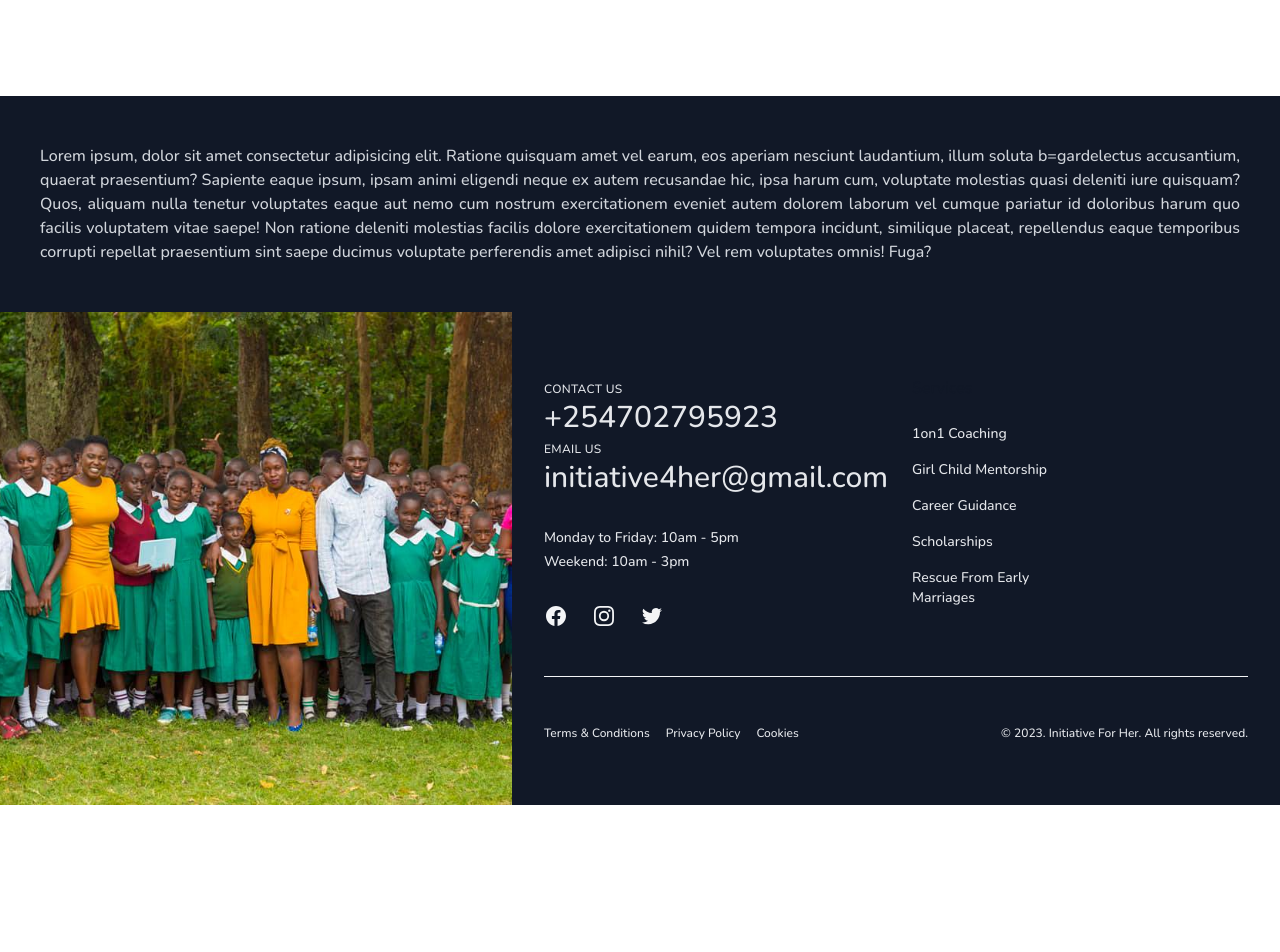
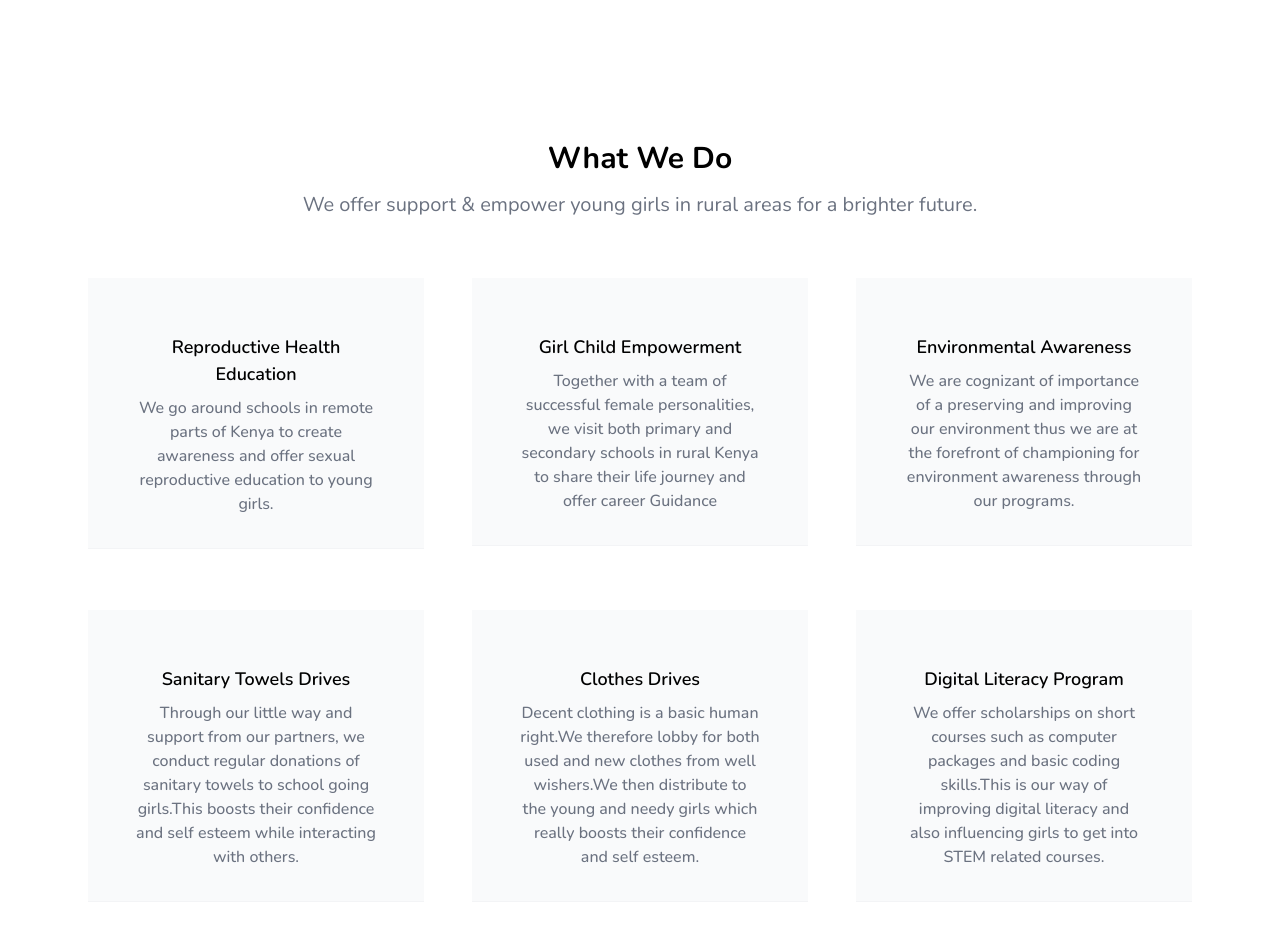
Before and after one commit to Vickopiyo/I-4Her, a React (Vite) app: page / in a window 1280 px wide. Shown: the part 800-1752 px from the top of the page. Before the commit the page ends 1605 px from the top, so only its background shows below. Built offline with nearby package versions, Linux system fonts and the light colour scheme; a web font is replaced by a local one.

Commit message:
CEO section(AboutUs)

```diff
--- a/src/About.jsx
+++ b/src/About.jsx
@@ -1,15 +1,46 @@
 import React from 'react'
+
+
+import ceo from './assets/founder.jpg'
 
 const About = () => {
   return (
-    <div>
+		<div>
+			<div class="py-16 bg-white">
+				<div class="container m-auto px-6 text-gray-600 md:px-12 xl:px-6">
 
+                    <div>
+					<h1 className="text-2xl  text-center mb-10  text-gray-900 font-bold md:text-4xl">
+						Our Mission
+					</h1>
 
-       projects
+                    </div>
+					<div class="space-y-6 md:space-y-0 md:flex md:gap-6  lg:gap-12">
+						<div class="md:5/12 lg:w-5/12">
+							<img src={ceo} alt="image" loading="lazy" width="" height="" />
+						</div>
+						<div class="md:12/12 lg:w-12/12">
+							<h2 class="text-2xl  pt-4 text-gray-900 font-bold md:text-4xl">
+								Beverly Nicole - Founder
+							</h2>
+							<p class="mt-6 text-gray-600">
+								Lorem ipsum dolor, sit amet consectetur adipisicing elit. Eum
+								omnis voluptatem accusantium nemo perspiciatis delectus atque
+								autem! Voluptatum tenetur beatae unde aperiam, repellat expedita
+								consequatur! Officiis id consequatur atque doloremque!
+							</p>
+							<p class="mt-4 text-gray-600">
 
-
-    </div>
-  )
+								Nobis minus voluptatibus pariatur dignissimos libero quaerat
+								iure expedita at? Asperiores nemo possimus nesciunt dicta veniam
+								aspernatur quam mollitia.
+							</p>
+						</div>
+					</div>
+				</div>
+			</div>
+		</div>
+	)
 }
 
 export default About
--- a/src/Home.jsx
+++ b/src/Home.jsx
@@ -1,13 +1,12 @@
-import React from 'react'
+import React from "react"
 import heropic from "./assets/floo.jpg"
-import Footer from './components/Footer'
-import Nav from './components/Nav'
+import Footer from "./components/Footer"
+import Nav from "./components/Nav"
 
 const Home = () => {
-  return (
+	return (
 		<div>
 			<div className="w-screen h-screen">
-
 				<div className="container-fluid">
 					<img
 						src={heropic}
@@ -25,20 +24,132 @@ const Home = () => {
 				</div>
 			</div>
 
-			<p className="text-base  text-justify bg-gray-900 text-gray-300 px-10 py-12 leading-normal">
-				Lorem ipsum, dolor sit amet consectetur adipisicing elit. Ratione
-				quisquam amet vel earum, eos aperiam nesciunt laudantium, illum soluta
-				b=gardelectus accusantium, quaerat praesentium? Sapiente eaque ipsum,
-				ipsam animi eligendi neque ex autem recusandae hic, ipsa harum cum,
-				voluptate molestias quasi deleniti iure quisquam? Quos, aliquam nulla
-				tenetur voluptates eaque aut nemo cum nostrum exercitationem eveniet
-				autem dolorem laborum vel cumque pariatur id doloribus harum quo facilis
-				voluptatem vitae saepe! Non ratione deleniti molestias facilis dolore
-				exercitationem quidem tempora incidunt, similique placeat, repellendus
-				eaque temporibus corrupti repellat praesentium sint saepe ducimus
-				voluptate perferendis amet adipisci nihil? Vel rem voluptates omnis!
-				Fuga?
-			</p>
+			<div className="mb-10 md:mb-4 ">
+				<div
+					id="services"
+					class="section relative pt-10 pb-8 md:pt-10 md:pb-0 bg-white">
+					<div class="container xl:max-w-6xl mx-auto px-4">
+						<header class="text-center mx-auto mb-12 lg:px-20">
+							<h2 class="text-3xl leading-normal mb-2 font-bold text-black">
+								What We Do
+							</h2>
+
+							<p class="text-gray-500 leading-relaxed font-light text-xl mx-auto pb-2">
+								We offer support  &amp; empower young girls in rural areas  for a brighter future.
+							</p>
+						</header>
+
+						<div class="flex flex-wrap flex-row -mx-4 text-center">
+							<div
+								class="flex-shrink px-4 max-w-full w-full sm:w-1/2 lg:w-1/3 lg:px-6 wow fadeInUp"
+								data-wow-duration="1s"
+								// style="visibility: visible; animation-duration: 1s; animation-name: fadeInUp;"
+                                >
+								<div class="py-8 px-12 mb-12 bg-gray-50 border-b border-gray-100 transform transition duration-300 ease-in-out hover:-translate-y-2">
+									<div class="inline-block text-gray-900 mb-4">
+
+									</div>
+									<h3 class="text-lg leading-normal mb-2 font-semibold text-black">
+										Reproductive Health  Education
+									</h3>
+									<p class="text-gray-500">
+										We go around schools in remote parts of Kenya to create awareness and  offer sexual reproductive education to young girls.
+									</p>
+								</div>
+							</div>
+							<div
+								class="flex-shrink px-4 max-w-full w-full sm:w-1/2 lg:w-1/3 lg:px-6 wow fadeInUp"
+								data-wow-duration="1s"
+								data-wow-delay=".1s"
+								// style="visibility: visible; animation-duration: 1s; animation-delay: 0.1s; animation-name: fadeInUp;"
+                                >
+								<div class="py-8 px-12 mb-12 bg-gray-50 border-b border-gray-100 transform transition duration-300 ease-in-out hover:-translate-y-2">
+									<div class="inline-block text-gray-900 mb-4">
+
+									</div>
+									<h3 class="text-lg leading-normal mb-2 font-semibold text-black">
+										Girl Child Empowerment
+									</h3>
+									<p class="text-gray-500">
+										Together with a team of successful female personalities, we visit both primary and secondary schools in rural Kenya to share their life journey and offer career Guidance
+									</p>
+								</div>
+							</div>
+							<div
+								class="flex-shrink px-4 max-w-full w-full sm:w-1/2 lg:w-1/3 lg:px-6 wow fadeInUp"
+								data-wow-duration="1s"
+								data-wow-delay=".3s"
+								// style="visibility: visible; animation-duration: 1s; animation-delay: 0.3s; animation-name: fadeInUp;"
+                                >
+								<div class="py-8 px-12 mb-16 bg-gray-50 border-b border-gray-100 transform transition duration-300 ease-in-out hover:-translate-y-2">
+									<div class="inline-block text-gray-900 mb-4">
+
+									</div>
+									<h3 class="text-lg leading-normal mb-2 font-semibold text-black">
+									    Environmental Awareness
+									</h3>
+									<p class="text-gray-500">
+										We are cognizant of importance of a preserving and improving our environment thus we are at the forefront of championing for environment awareness through our programs.
+									</p>
+								</div>
+							</div>
+							<div
+								class="flex-shrink px-4 max-w-full w-full sm:w-1/2 lg:w-1/3 lg:px-6 wow fadeInUp"
+								data-wow-duration="1s"
+								// style="visibility: visible; animation-duration: 1s; animation-name: fadeInUp;"
+                                >
+								<div class="py-8 px-12 mb-12 bg-gray-50 border-b border-gray-100 transform transition duration-300 ease-in-out hover:-translate-y-2">
+									<div class="inline-block text-gray-900 mb-4">
+
+									</div>
+									<h3 class="text-lg leading-normal mb-2 font-semibold text-black">
+									Sanitary Towels Drives
+									</h3>
+									<p class="text-gray-500">
+										Through our little way and support from our partners, we conduct regular donations of sanitary towels to school going girls.This boosts their confidence and self esteem while interacting with others.
+									</p>
+								</div>
+							</div>
+							<div
+								class="flex-shrink px-4 max-w-full w-full sm:w-1/2 lg:w-1/3 lg:px-6 wow fadeInUp"
+								data-wow-duration="1s"
+								data-wow-delay=".1s"
+								// style="visibility: visible; animation-duration: 1s; animation-delay: 0.1s; animation-name: fadeInUp;"
+                                >
+								<div class="py-8 px-12 mb-12 bg-gray-50 border-b border-gray-100 transform transition duration-300 ease-in-out hover:-translate-y-2">
+									<div class="inline-block text-gray-900 mb-4">
+
+									</div>
+									<h3 class="text-lg leading-normal mb-2 font-semibold text-black">
+										Clothes Drives
+									</h3>
+									<p class="text-gray-500">
+										Decent clothing is a basic human right.We therefore lobby for both used and new clothes from well wishers.We then distribute to the young and needy girls which really boosts their confidence and self esteem.
+									</p>
+								</div>
+							</div>
+							<div
+								class="flex-shrink px-4 max-w-full w-full sm:w-1/2 lg:w-1/3 lg:px-6 wow fadeInUp"
+								data-wow-duration="1s"
+								data-wow-delay=".3s"
+								// style="visibility: visible; animation-duration: 1s; animation-delay: 0.3s; animation-name: fadeInUp;"
+                                >
+								<div class="py-8 px-12 mb-12 bg-gray-50 border-b border-gray-100 transform transition duration-300 ease-in-out hover:-translate-y-2">
+									<div class="inline-block text-gray-900 mb-4">
+
+									</div>
+									<h3 class="text-lg leading-normal mb-2 font-semibold text-black">
+										Digital Literacy Program
+									</h3>
+									<p class="text-gray-500">
+										We offer scholarships on short courses such as computer packages and basic coding skills.This is our way of improving digital literacy and also influencing girls to get into STEM related courses.
+									</p>
+								</div>
+							</div>
+						</div>
+					</div>
+				</div>
+			</div>
 		</div>
 	)
 }
--- a/src/components/Footer.jsx
+++ b/src/components/Footer.jsx
@@ -21,14 +21,14 @@ const Footer = () => {
 				<div class="px-4 py-16 sm:px-6 lg:col-span-3 lg:px-8">
 					<div class="grid grid-cols-1 gap-8 sm:grid-cols-2">
 						<div>
-							<p className="">
+							<p className="mb-4">
 								<span class="text-xs tracking-wide text-gray-200 uppercase dark:text-gray-200">
 									Contact Us
 								</span>
 
 								<a
 									href="#"
-									class="block text-2xl font-medium text-gray-200 hover:opacity-75 dark:text-white sm:text-3xl">
+									class="block text-xl font-medium text-gray-200 hover:opacity-75 dark:text-white sm:text-2xl">
 									+254702795923
 								</a>
 							</p>
@@ -39,15 +39,15 @@ const Footer = () => {
 
 								<a
 									href="#"
-									class="block text-xl font-medium text-gray-200 hover:opacity-75 dark:text-white sm:text-3xl">
+									class="block text-xl font-medium text-gray-200 hover:opacity-75 dark:text-white sm:text-2xl">
 									initiative4her@gmail.com
 								</a>
 							</p>
 
-							<ul class="mt-8 space-y-1 text-sm text-gray-200 dark:text-gray-200">
+							{/* <ul class="mt-8 space-y-1 text-sm text-gray-200 dark:text-gray-200">
 								<li>Monday to Friday: 10am - 5pm</li>
 								<li>Weekend: 10am - 3pm</li>
-							</ul>
+							</ul> */}
 
 							<ul class="flex gap-6 mt-8">
 								<li>
--- a/src/components/Nav.jsx
+++ b/src/components/Nav.jsx
@@ -9,18 +9,18 @@ const Nav = () => {
 		<header className="w-full h-24 bg-gray-900  sticky  top-0 z-50 ">
 			<div className="flex  justify-between  w-full">
 				<img src={logo} alt="logo" className="w-24 h-24 object-cover" />
-				<nav  className=" w-[80%]  flex place-content-center">
+				<nav  className=" w-[90%]  flex place-content-center">
 					<ul className="flex items-center text-white md:text-2xl">
 
-						<li className="mx-4  cursor-pointer">
+						<li className="mx-4  cursor-pointer  md:mx-5">
 
                             <Link to="/">Home</Link>
                         </li>
-						<li  className="mx-4 cursor-pointer">
+						<li  className="mx-4 cursor-pointer  md:mx-5">
 
                             <Link  to="/about">About Us</Link>
                         </li>
-						<li  className="mx-4  cursor-pointer">
+						<li  className="mx-4  cursor-pointer  md:mx-5">
                         <Link  to="/projects">Projects</Link>
                         </li>
 					</ul>
```
Also changed, not shown: src/assets/founder.jpg (added).
